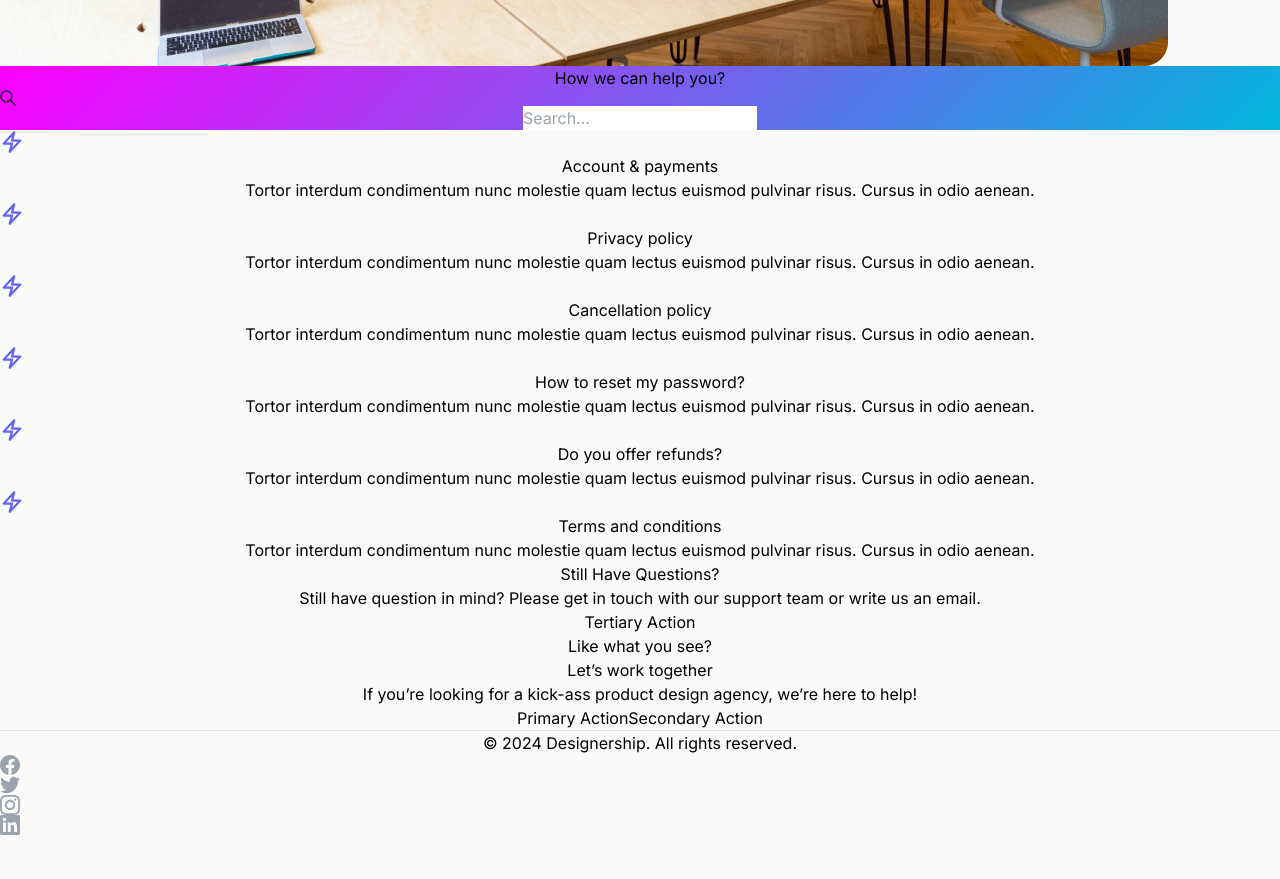
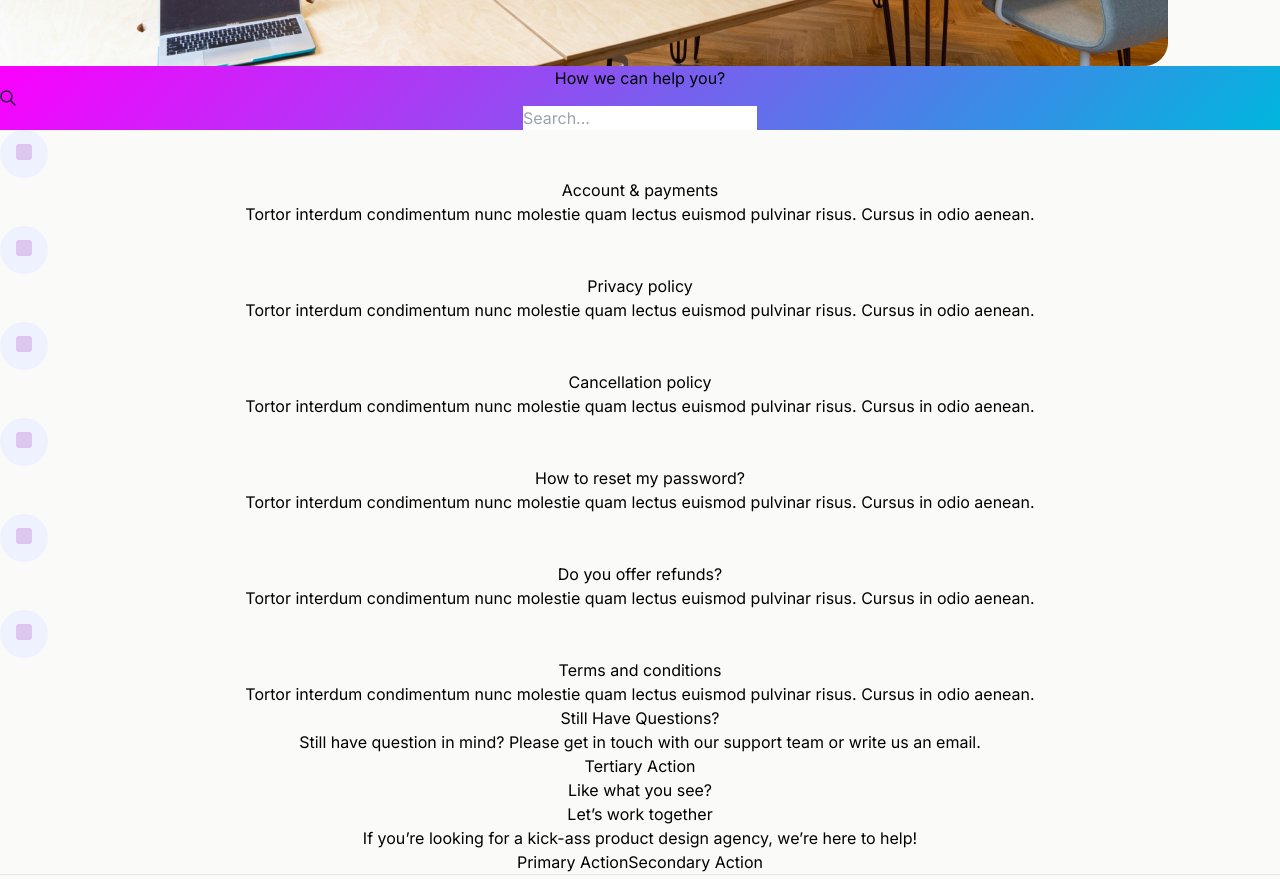
Before and after one commit to Momin-Mahmud/nick-react-app, a React (Vite) app in the folder nick-react-app/: page / in a window 1280 px wide. Shown: the part 3880-4759 px from the top of the page. Before the commit the page ends 4715 px from the top, so only its background shows below. Built offline with nearby package versions, Linux system fonts and the light colour scheme.

Commit message:
some changes

```diff
--- a/nick-react-app/src/components/base/FAQCard/FAQCard.jsx
+++ b/nick-react-app/src/components/base/FAQCard/FAQCard.jsx
@@ -3,14 +3,29 @@ import Icon from "../../../utils/Icon";
 
 const FAQCard = ({ icon, heading, body }) => {
   return (
-    <div className="w-[24vw] h-[24vh] rounded-tl-[6px] shadow-lg bg-white flex flex-col items-center justify-center">
-      <Icon name={icon} size={24} className="mb-5" />
-      <div className="text-xl font-semibold mb-3">
-        {heading}
-      </div>
-      <p className="text-gray-600 text-center px-2">
-        {body}
-      </p>
+    <div className="w-[24vw] rounded-tl-[6px] shadow-lg bg-white flex flex-col items-center justify-center">
+      <span className="py-4">
+        <svg
+          width="48"
+          height="48"
+          viewBox="0 0 48 48"
+          fill="none"
+          xmlns="http://www.w3.org/2000/svg"
+        >
+          <rect width="48" height="48" rx="24" fill="#EEF2FF" />
+          <rect
+            opacity="0.2"
+            x="16"
+            y="14"
+            width="16"
+            height="16"
+            rx="3"
+            fill="#A21CAF"
+          />
+        </svg>
+      </span>
+      <div className="text-xl font-semibold mb-3">{heading}</div>
+      <p className="text-gray-600 text-center px-2">{body}</p>
     </div>
   );
 };
--- a/nick-react-app/src/components/shared/FAQ/index.jsx
+++ b/nick-react-app/src/components/shared/FAQ/index.jsx
@@ -51,7 +51,7 @@ const Faq = () => {
         </div>
       </div>
 
-      <div className='flex flex-wrap gap-48 bg-[#FFFFF] items-center justify-center min-w-full py-20    '>
+      <div className='flex flex-wrap gap-32 bg-[#FFFFF] items-center justify-center min-w-full py-20    '>
         {data.map((item, index) => (
           <FAQCard
             key={index}
@@ -66,7 +66,7 @@ const Faq = () => {
         <div className='border-b-2 border-gray-300 min-w-[90%]'></div>
       </div>
 
-      <div className='px-28'>
+      <div className='px-20'>
         <div className='flex justify-between items-center bg-white p-8 rounded-md'>
           <div className='text-start'>
             <div className='text-2xl font-bold'>Still Have Questions?</div>
```
